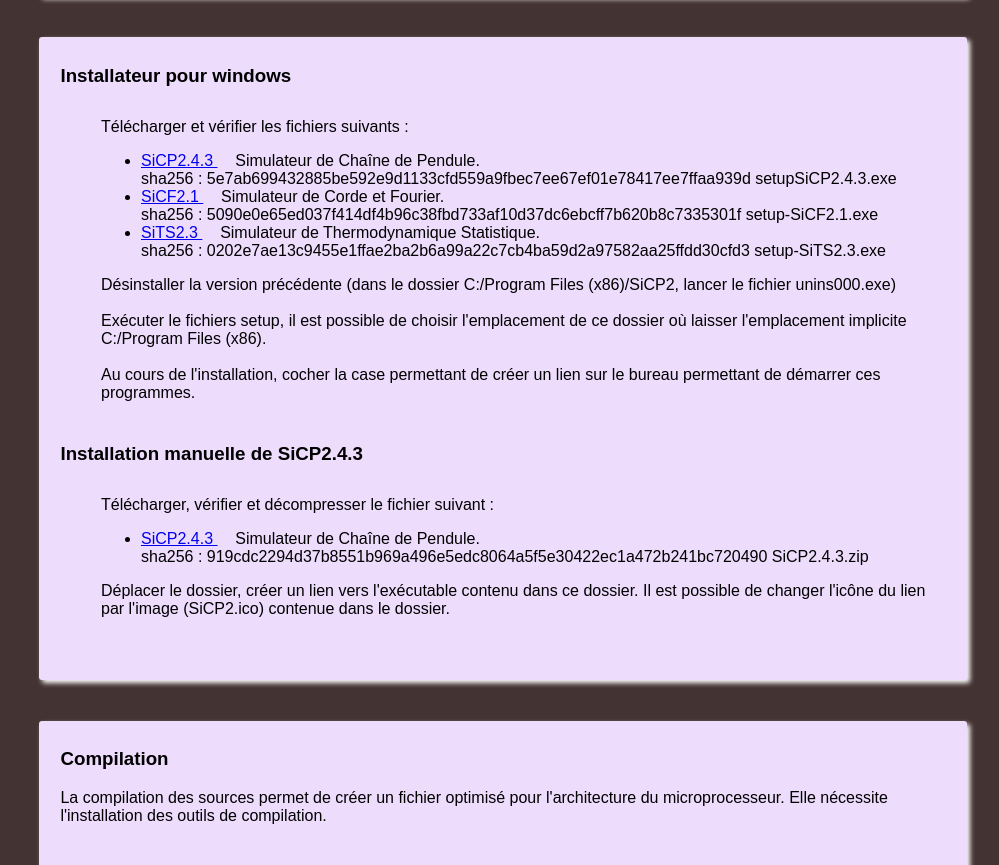
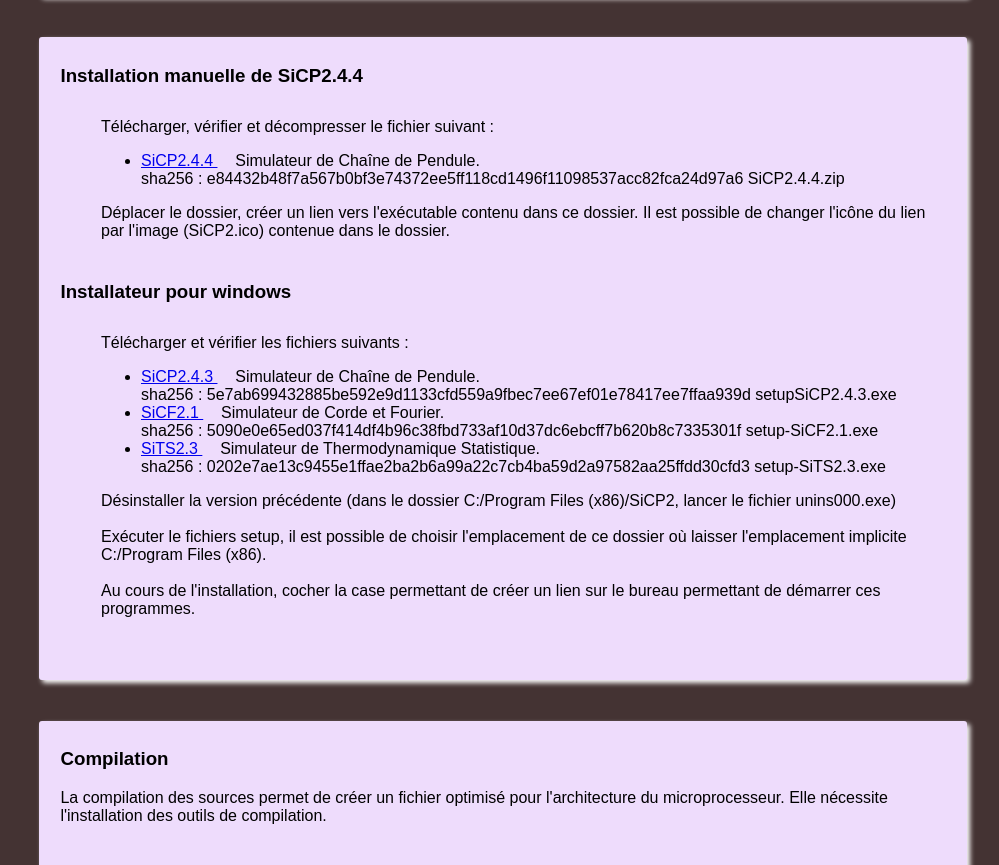
Before and after one commit to Cphysique/cphysique.github.io, a plain HTML site: page index.html in a window 1280 px wide. Shown: the part 1891-2756 px from the top of the page, without its empty margins (281-1280 px from the left). Drawn offline with Linux system fonts and the light colour scheme.

Commit message:
SiCP2.4.4

```diff
--- a/index.html
+++ b/index.html
@@ -106,6 +106,17 @@
 
 <section>	<!--		POUR WINDOWS		-->
 
+		<h3>Installation manuelle de SiCP2.4.4</h3>
+
+	<article>	<!--		PORTABLE		-->
+	Télécharger, vérifier et décompresser le fichier suivant :
+		<ul>
+			<li><a href="SiCP2.4.4.zip" > SiCP2.4.4 </a> &nbsp;&nbsp;&nbsp;  Simulateur de Chaîne de Pendule.
+			<br>sha256 : e84432b48f7a567b0bf3e74372ee5ff118cd1496f11098537acc82fca24d97a6  SiCP2.4.4.zip
+
+		</ul>
+    Déplacer le dossier, créer un lien vers l'exécutable contenu dans ce dossier. Il est possible de changer l'icône du lien par l'image (SiCP2.ico) contenue dans le dossier.
+	</article>
 		<h3>Installateur pour windows</h3>
 
 	<article>	<!--		TÉLÉCHARGEMENT		-->
@@ -125,17 +136,6 @@
 	Au cours de l'installation, cocher la case permettant de créer un lien sur le bureau permettant de démarrer ces programmes.
 	</article>
 
-		<h3>Installation manuelle de SiCP2.4.3</h3>
-
-	<article>	<!--		PORTABLE		-->
-	Télécharger, vérifier et décompresser le fichier suivant :
-		<ul>
-			<li><a href="SiCP2.4.3.zip" > SiCP2.4.3 </a> &nbsp;&nbsp;&nbsp;  Simulateur de Chaîne de Pendule.
-			<br>sha256 : 919cdc2294d37b8551b969a496e5edc8064a5f5e30422ec1a472b241bc720490  SiCP2.4.3.zip
-
-		</ul>
-    Déplacer le dossier, créer un lien vers l'exécutable contenu dans ce dossier. Il est possible de changer l'icône du lien par l'image (SiCP2.ico) contenue dans le dossier.
-	</article>
 	<!--		ICONES
 	<article>
 	Après l'installation, il est alors possible de changer l'icône de ces raccourcis :
```
Also changed, not shown: 1 other file.
